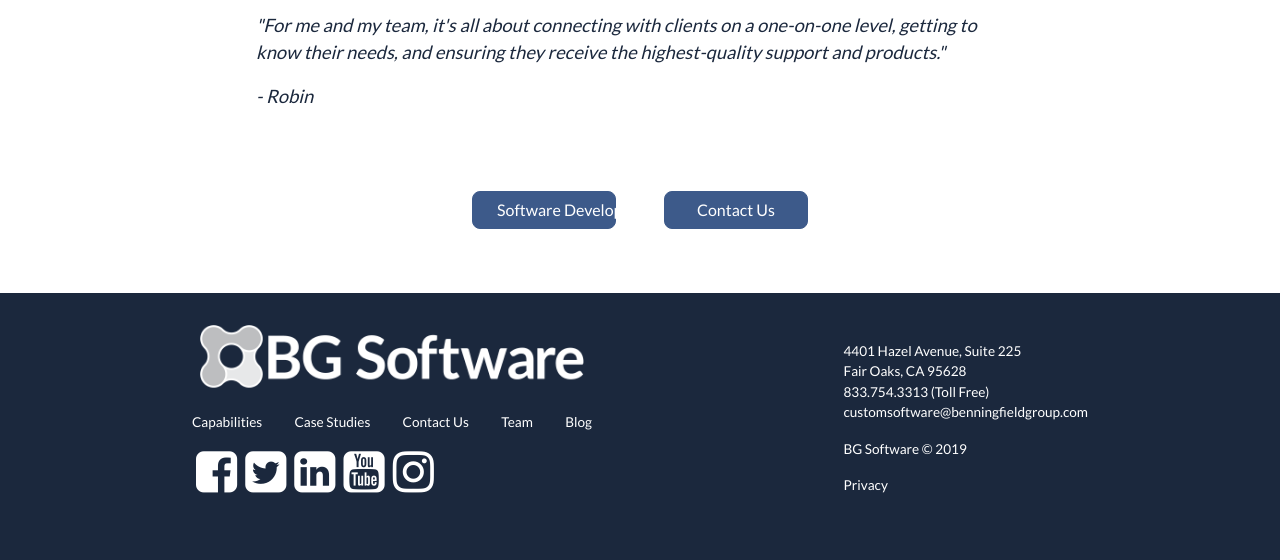
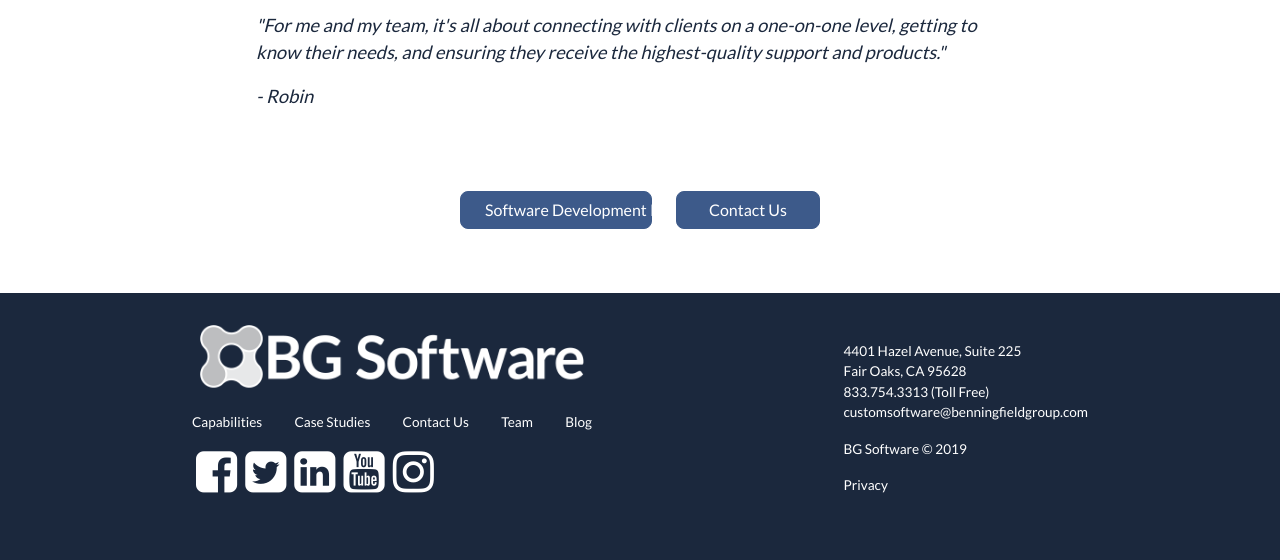
Before and after one commit to bgsoftware/company-site, a Jekyll site: the page built from our-team.html, in a window 1280 px wide. Shown: the part 1088-1648 px from the top of the page. Built offline with Jekyll 4.4.1, drawn with Linux system fonts in a browser that asks for light colours; comment, search, counter and statistics services are not loaded.

Commit message:
Increase width of button

```diff
--- a/_includes/pre-footer-buttons.html
+++ b/_includes/pre-footer-buttons.html
@@ -5,7 +5,7 @@
   {% else %}
     <a
       href="/process"
-      class="button btn cta-button-blue font-weight-light w-9rem"
+      class="pre-footer-buttons__inner-container button btn cta-button-blue font-weight-light w-9rem"
     >
       Software Development Process
     </a>
```
